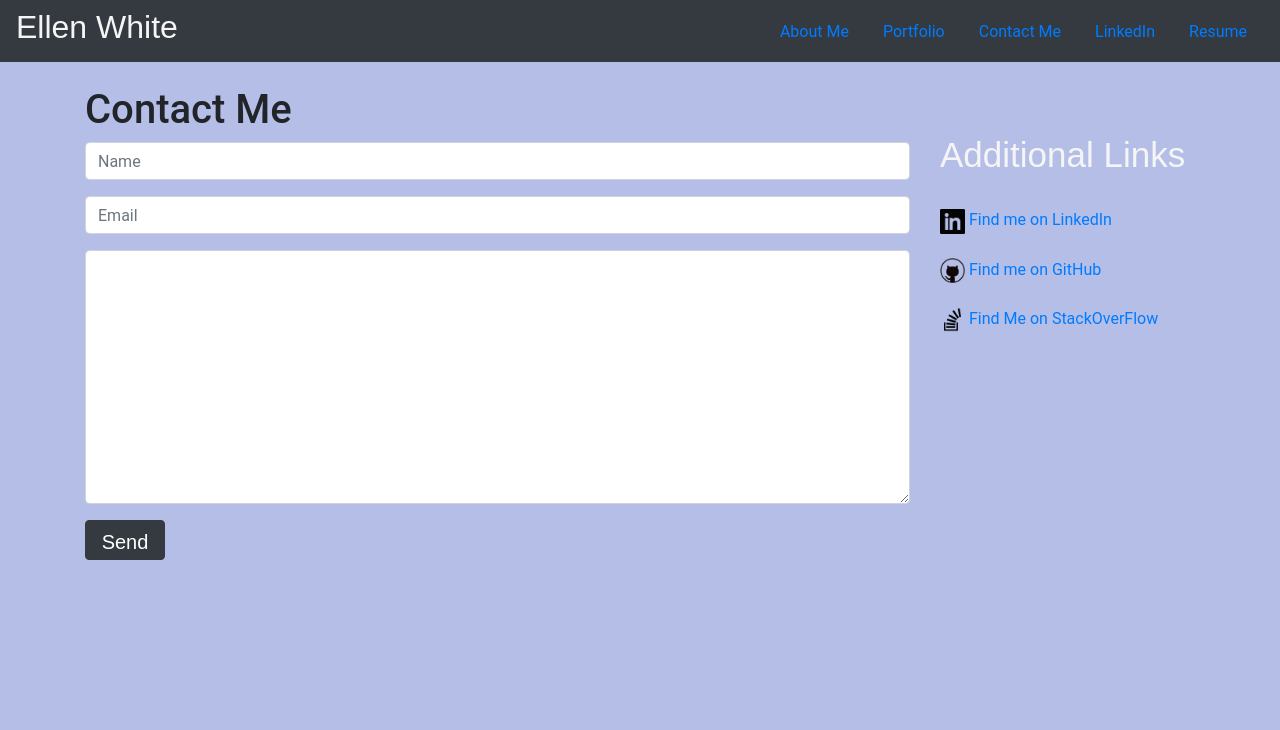
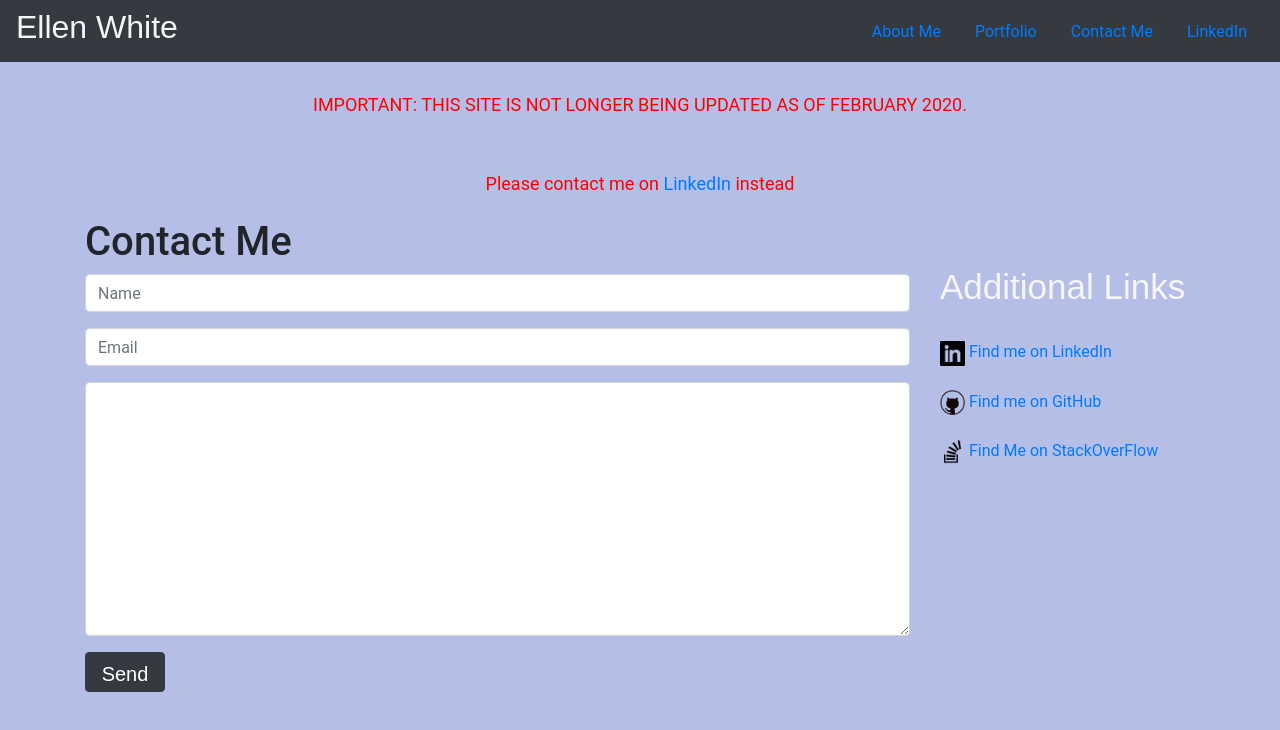
Before and after one commit to evwhite2/EllenVWhite-Profile, a website: page assets/contact.html in a window 1280 px wide. Drawn offline with nearby package versions, Linux system fonts and the light colour scheme.

Commit message:
adding notes to decomission site

```diff
--- a/assets/contact.html
+++ b/assets/contact.html
@@ -31,11 +31,9 @@
                                 <a class="nav-link" href="./contact.html">Contact Me</a>
                             </li>
                             <li class="nav-item">
-                                <a class="nav-link" href="https://www.linkedin.com/in/ellen-white-a4699498/" target="_blank">LinkedIn</a>
+                                <a class="nav-link" href="https://www.linkedin.com/in/ellen-victoria-white/" target="_blank">LinkedIn</a>
                             </li>
-                            <li class="nav-item">
-                               <a class="nav-link"  href="./EllenVWhiteResume2020.pdf" target="_blank">Resume</a>
-                            </li>
+
                         </ul>
 
                     </nav>
@@ -46,6 +44,8 @@
     <br>
 
 <div class="container">
+    <p class="IMPORTANT">IMPORTANT: THIS SITE IS NOT LONGER BEING UPDATED AS OF FEBRUARY 2020.<p>
+        <p class="IMPORTANT">Please contact me on <a href="https://www.linkedin.com/in/ellen-victoria-white/">LinkedIn</a> instead</p>
 
         <div class="row">
 
--- a/assets/css/styles.css
+++ b/assets/css/styles.css
@@ -18,6 +18,12 @@ p{
 }
 
 /* classes */
+
+.IMPORTANT{
+    text-align: center;
+    color:red;
+    font-size: large;
+}
 .ellen-container{
     background-color: #343a40;
     padding:15px;
```
Also changed, not shown: assets/index.html (+4 -5 lines), assets/portfolio.html (+3 -4 lines), README.md, 1 other file.
